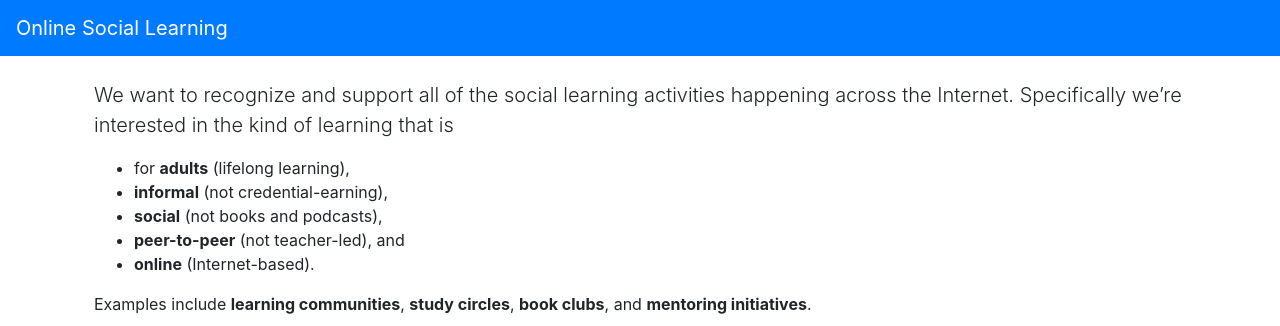
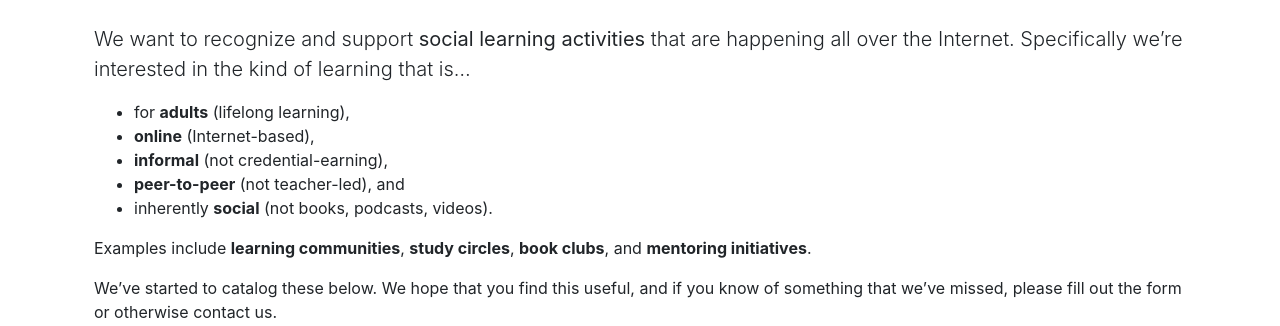
Before and after one commit to CollapseLabs/CollapseLabs.org, a plain HTML site: page sociallearning/index.html in a window 1280 px wide. Shown: the top 326 px of the page. Drawn offline with nearby package versions, Linux system fonts and the light colour scheme.

Commit message:
Wording tweaks

```diff
--- a/sociallearning/index.html
+++ b/sociallearning/index.html
@@ -11,19 +11,18 @@
     <title>Online Social Learning</title>
   </head>
   <body>
-    <nav class="navbar navbar-dark bg-primary">
-        <a class="navbar-brand" href="#">Online Social Learning</a>
+    <!-- <nav class="navbar navbar-dark bg-primary">
+        <a class="navbar-brand" href="#"></a>
     </nav>
-
+ -->
     <main role="main" class="container p-4">
-
-      <p><span class="lead">We want to recognize and support all of the social learning activities happening across the Internet. Specifically we’re interested in the kind of learning that is</span></p>
+      <p class="lead">We want to recognize and support <b>social learning activities</b> that are happening all over the Internet. Specifically we’re interested in the kind of learning that is…</p>
       <ul>
         <li>for <b>adults</b> (lifelong learning),</li>
+        <li><b>online</b> (Internet-based),</li>
         <li><b>informal</b> (not credential-earning),</li>
-        <li><b>social</b> (not books and podcasts),</li>
         <li><b>peer-to-peer</b> (not teacher-led), and</li>
-        <li><b>online</b> (Internet-based).</li>
+        <li>inherently <b>social</b> (not books, podcasts, videos).</li>
       </ul>
 
       <p>Examples include <b>learning communities</b>, <b>study circles</b>, <b>book clubs</b>, and <b>mentoring initiatives</b>.</p>
```
